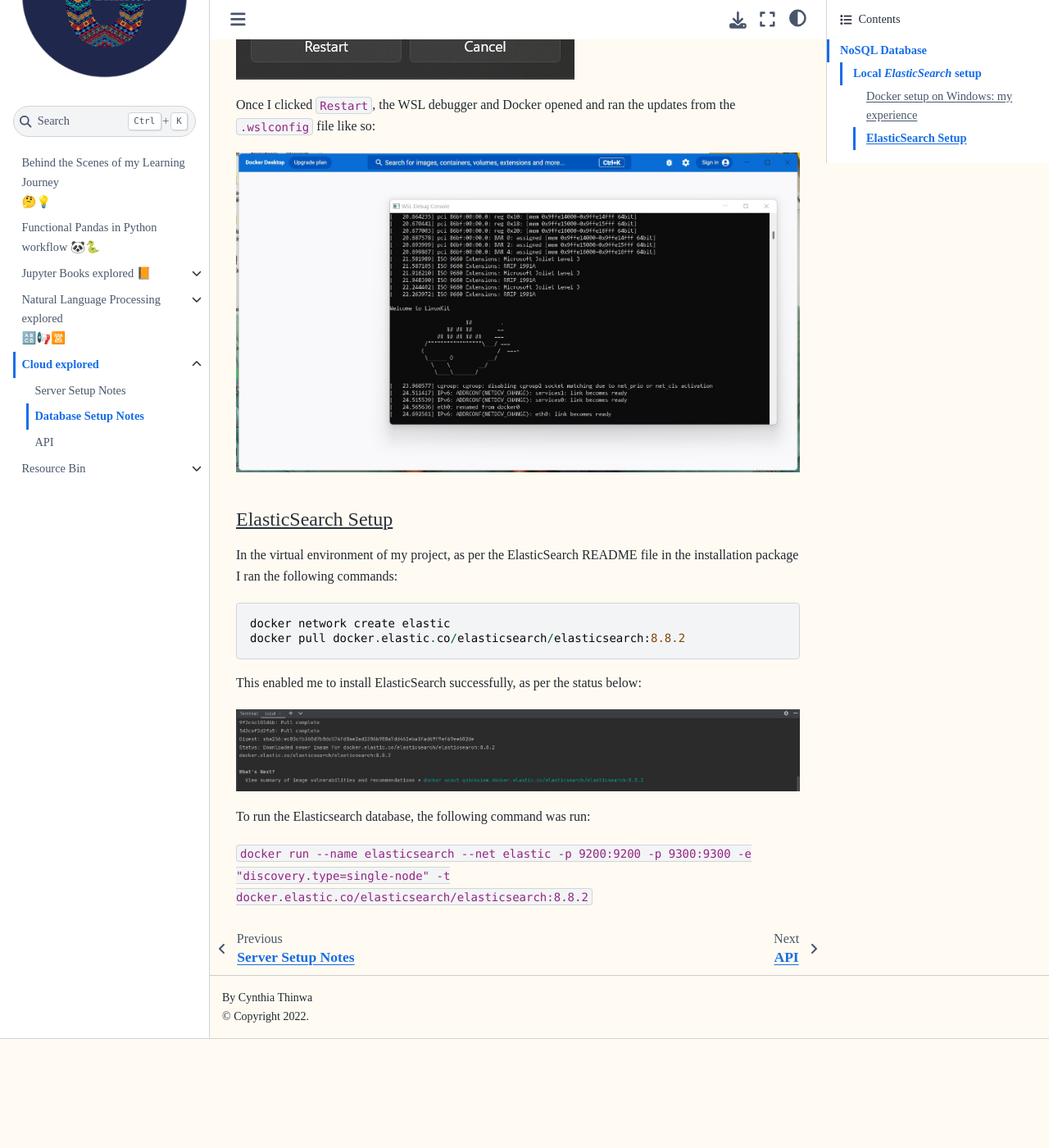
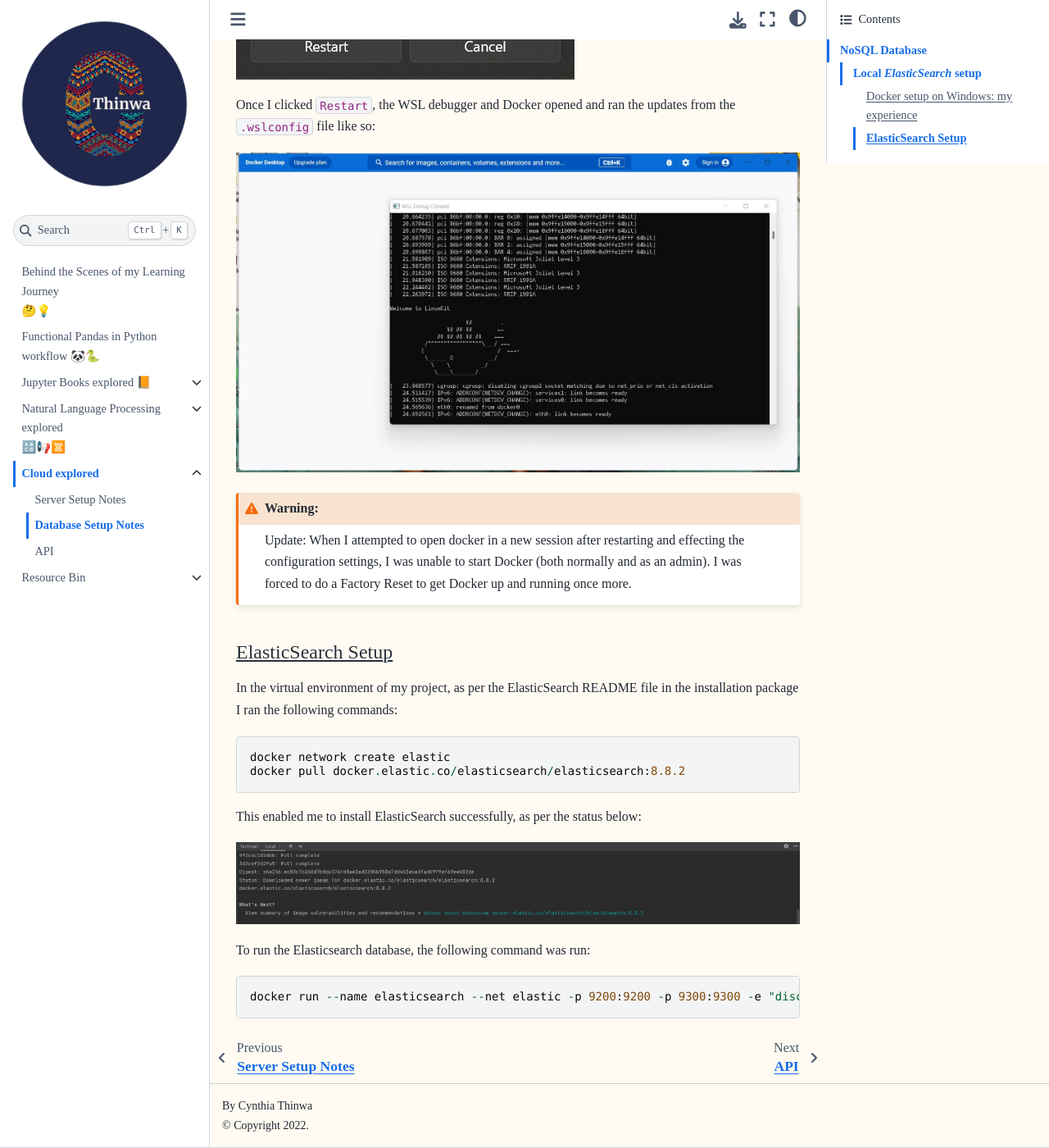
Before and after one commit to CeeThinwa/BTS-Continuous-Learning, a Jupyter Book: the page built from book/6/database_setup.md, in a window 1280 px wide and 1400 px high, scrolled down 7794 px. Shown: the whole window at 82% size. Built offline with Jupyter Book 1.0.4 settings and Sphinx 7.4.7 and the Sphinx Book theme 1.1.4, drawn with Linux system fonts in a browser that asks for light colours; before the commit the page ends 9061 px from its top, so only the background shows below that.

Commit message:
Update database_setup.md

````diff
--- a/book/6/database_setup.md
+++ b/book/6/database_setup.md
@@ -95,6 +95,14 @@
 
 ![WSL configuration 3](../images/wsl-configuration-3.jpg)
 
+:::{admonition} Warning:
+:class: warning
+Update: When I attempted to open docker in a new session after restarting and effecting the
+configuration settings, I was unable to start Docker (both normally and as an admin). I was
+forced to do a Factory Reset to get Docker up and running once more.
+:::
+
+
 #### <u>ElasticSearch Setup</u>
 
 In the virtual environment of my project, as per the ElasticSearch README file in the installation package I ran
@@ -111,4 +119,6 @@
 
 To run the Elasticsearch database, the following command was run:
 
-`docker run --name elasticsearch --net elastic -p 9200:9200 -p 9300:9300 -e "discovery.type=single-node" -t docker.elastic.co/elasticsearch/elasticsearch:8.8.2`
+```
+docker run --name elasticsearch --net elastic -p 9200:9200 -p 9300:9300 -e "discovery.type=single-node" -t docker.elastic.co/elasticsearch/elasticsearch:8.8.2
+```
````
